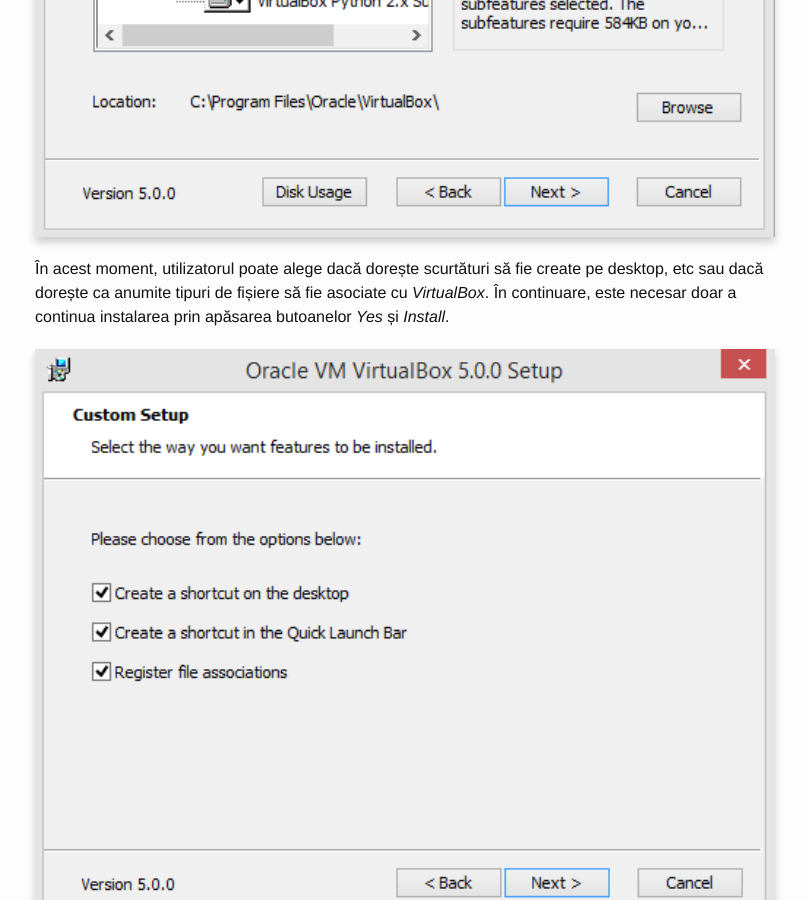
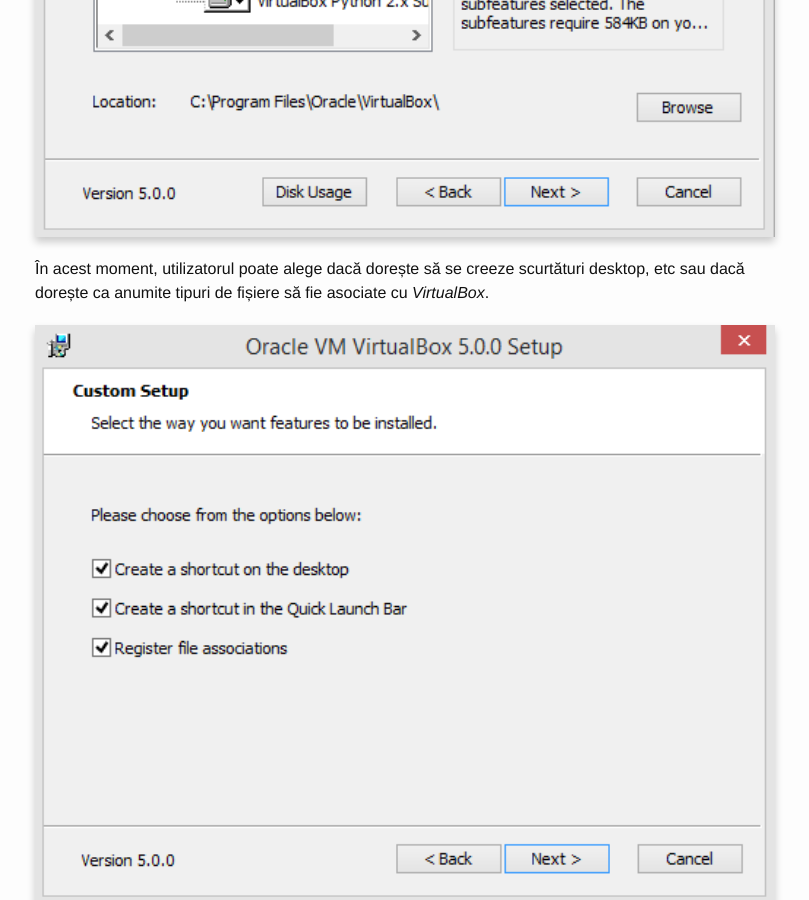
Before and after one commit to infoeducatie/blog.infoeducatie.ro, a Jekyll site: the page built from _posts/2015-07-25-tutorial-virtualbox.markdown, in a window 1280 px wide and 900 px high, scrolled down 6697 px. Shown: the whole window, without its empty margins (235-1044 px from the left). Built offline with Jekyll 4.4.1, drawn with Linux system fonts in a browser that asks for light colours.

Commit message:
Update 2015-07-25-tutorial-virtualbox.markdown

```diff
--- a/_posts/2015-07-25-tutorial-virtualbox.markdown
+++ b/_posts/2015-07-25-tutorial-virtualbox.markdown
@@ -55,7 +55,7 @@
 
 [![Instare virtual box pas 2](/assets/images/virtualbox/windows/install-step2.png)](/assets/images/virtualbox/windows/install-step2.png)
 
-În acest moment, utilizatorul poate alege dacă dorește scurtături să fie create pe desktop, etc sau dacă dorește ca anumite tipuri de fișiere să fie asociate cu *VirtualBox*. În continuare, este necesar doar a continua instalarea prin apăsarea butoanelor *Yes* și *Install*.
+În acest moment, utilizatorul poate alege dacă dorește să se creeze scurtături desktop, etc sau dacă dorește ca anumite tipuri de fișiere să fie asociate cu *VirtualBox*.
 
 [![Instare virtual box pas 3](/assets/images/virtualbox/windows/install-step3.png)](/assets/images/virtualbox/windows/install-step3.png)
 
```
